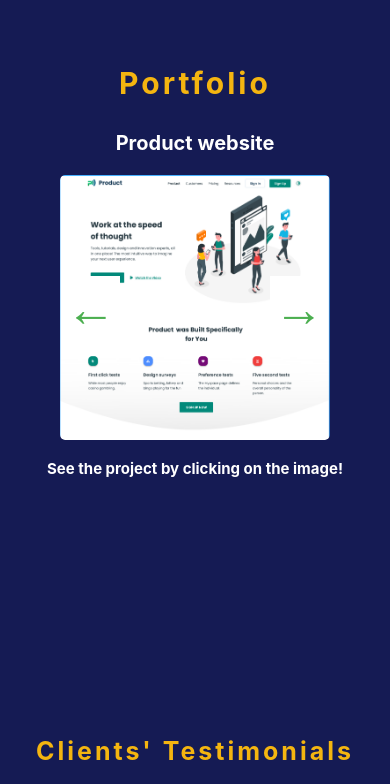
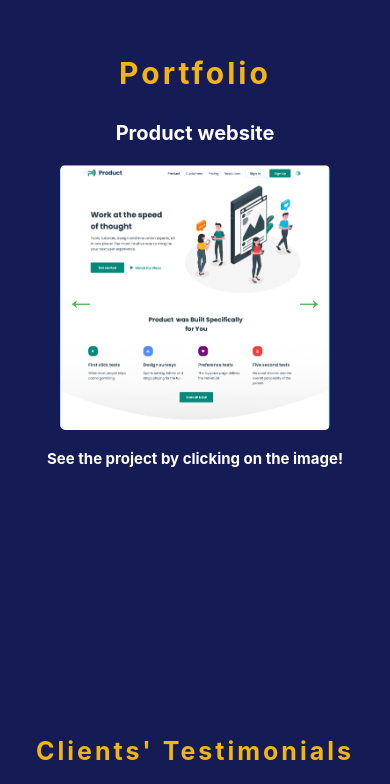
Before and after one commit to Adrian-Edu/best-web-design, a React (Create React App) app: page / in a window 390 px wide. Shown: the part 4464-5248 px from the top of the page. Built offline with nearby package versions, Linux system fonts and the light colour scheme.

Commit message:
am terminat cu slide show-ul

```diff
--- a/src/pages/slide-protfolio/SlidePortfolio.css
+++ b/src/pages/slide-protfolio/SlidePortfolio.css
@@ -68,6 +68,10 @@
   .header-slide {
     font-size: 50px;
   }
+  .button-slide {
+    font-size: 45px;
+    margin: 0 -55px;
+  }
 }
 
 @media screen and (max-width: 1000px) {
@@ -84,6 +88,10 @@
   .message-slide {
     font-size: 15px;
   }
+  .button-slide {
+    font-size: 40px;
+    margin: 0 -50px;
+  }
 }
 
 @media screen and (max-width: 500px) {
@@ -92,6 +100,7 @@
   }
   .header-slide {
     font-size: 30px;
+    padding: 50px 0 10px 0;
   }
   .subtitle-slide {
     font-size: 20px;
@@ -100,20 +109,8 @@
   .message-slide {
     font-size: 15px;
   }
-}
-
-/*
-.element {
-  animation: myAnimation 5s linear infinite;
-}
-
-@keyframes myAnimation {
-  0% {
-    transform: translateX(0);
-  }
-  100% {
-    transform: translateX(100px);
+  .button-slide {
+    font-size: 30px;
+    margin: 0 -40px;
   }
 }
-
-*/
```
Also changed, not shown: src/pages/home/Home.css (+16 -0 lines).
